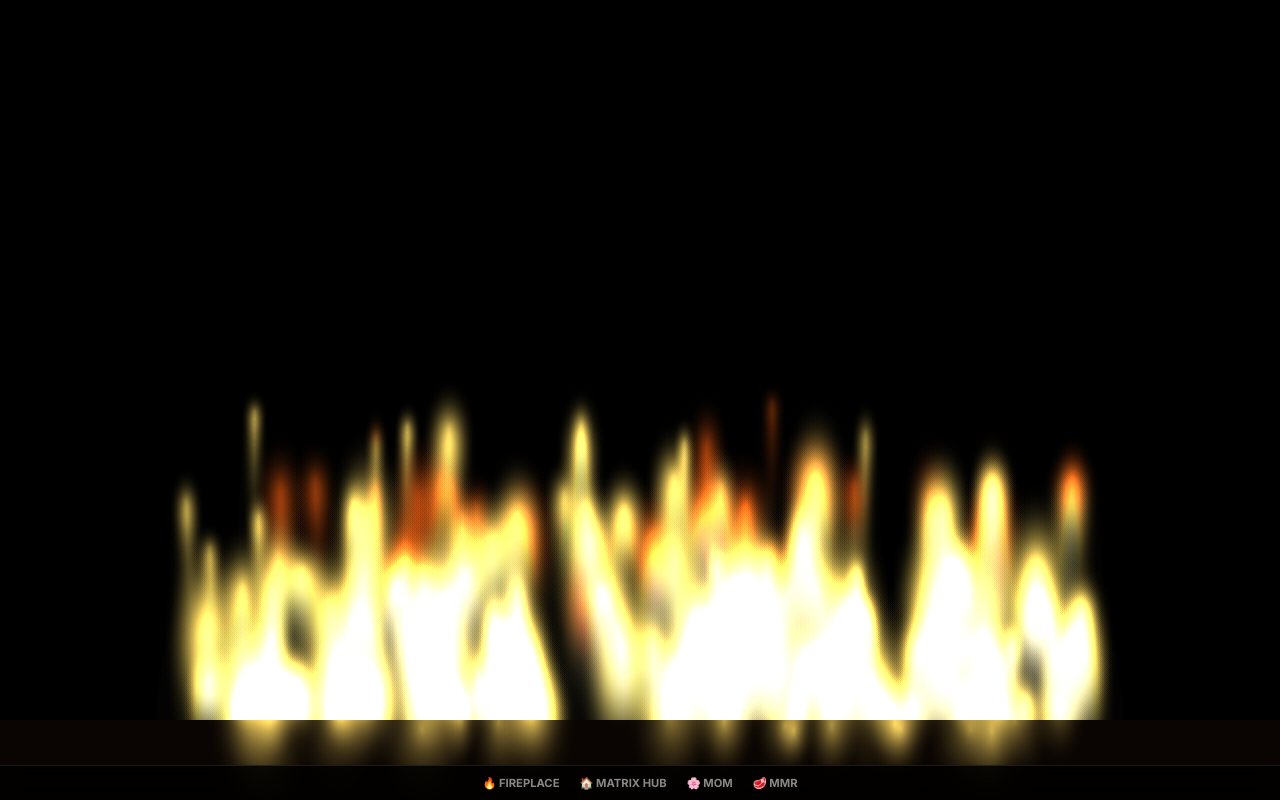
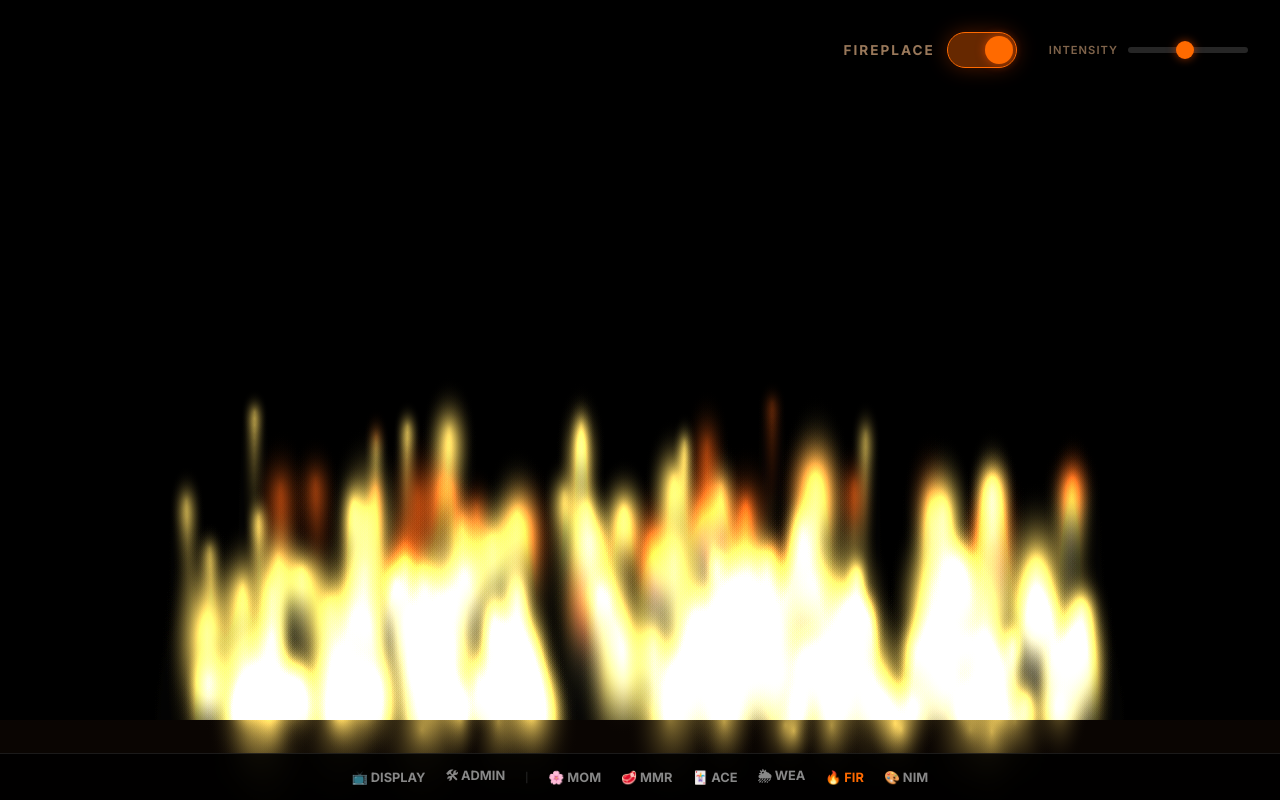
Before and after one commit to mrmegatronix/_ct-FIR, a plain HTML site: page index.html in a window 1280 px wide. Drawn offline with Linux system fonts and the light colour scheme; animation ran at ten frames a second.

Commit message:
fix: on/off controls, intensity slider, complete nav bar

```diff
--- a/index.html
+++ b/index.html
@@ -32,54 +32,100 @@
             z-index: 1;
         }
 
-        /* --- Visual Hierarchy --- */
-        #slide-viewport {
-            position: fixed; inset: 0;
-            z-index: 10;
-            display: flex; align-items: center; justify-content: center;
-            pointer-events: none;
+        /* --- On/Off Controls --- */
+        .fire-controls {
+            position: fixed;
+            top: 2rem;
+            right: 2rem;
+            z-index: 100;
+            display: flex;
+            gap: 12px;
+            align-items: center;
+            opacity: 0;
+            transition: opacity 0.3s ease;
+        }
+        body:hover .fire-controls { opacity: 1; }
+
+        .fire-toggle {
+            position: relative;
+            width: 70px;
+            height: 36px;
+            background: rgba(255,255,255,0.1);
+            border: 1px solid var(--border);
+            border-radius: 50px;
+            cursor: pointer;
+            transition: background 0.3s;
+            backdrop-filter: blur(10px);
+        }
+        .fire-toggle.active {
+            background: rgba(255, 100, 0, 0.4);
+            border-color: var(--fire-bright);
+            box-shadow: 0 0 20px rgba(255, 80, 0, 0.3);
+        }
+        .fire-toggle::after {
+            content: '';
+            position: absolute;
+            top: 3px;
+            left: 3px;
+            width: 28px;
+            height: 28px;
+            background: #fff;
+            border-radius: 50%;
+            transition: transform 0.3s, background 0.3s;
+        }
+        .fire-toggle.active::after {
+            transform: translateX(34px);
+            background: var(--fire-bright);
+            box-shadow: 0 0 10px var(--fire-glow);
         }
 
-        .slide {
-            position: absolute; inset: 0;
-            display: flex; flex-direction: column;
-            align-items: center; justify-content: center;
-            text-align: center; opacity: 0;
-            transition: opacity 1.5s ease-in-out;
-            padding: 5rem;
-        }
-        .slide.active { opacity: 1; }
-
-        .premium-title {
-            font-family: 'Playfair Display', serif;
-            font-size: clamp(6.5rem, 16vw, 15rem);
-            font-weight: 900;
-            line-height: 0.9;
-            margin-bottom: 2rem;
+        .fire-label {
+            font-size: 0.85rem;
+            font-weight: 700;
             text-transform: uppercase;
-            letter-spacing: -0.02em;
-            color: #fff;
-            text-shadow:
-                0 0 20px rgba(255, 80, 0, 0.8),
-                0 0 40px rgba(255, 40, 0, 0.4),
-                0 10px 30px rgba(0,0,0,0.8);
-            animation: flame-flicker 3s infinite alternate;
+            letter-spacing: 2px;
+            color: rgba(255,200,150,0.6);
+            text-shadow: 0 2px 5px rgba(0,0,0,0.8);
         }
 
-        @keyframes flame-flicker {
-            0% { text-shadow: 0 0 20px rgba(255, 80, 0, 0.8), 0 0 40px rgba(255, 40, 0, 0.4); transform: scale(1); }
-            50% { text-shadow: 0 0 30px rgba(255, 120, 0, 1), 0 0 60px rgba(255, 60, 0, 0.6); transform: scale(1.01); }
-            100% { text-shadow: 0 0 25px rgba(255, 80, 0, 0.9), 0 0 50px rgba(255, 40, 0, 0.5); transform: scale(0.99); }
+        .intensity-control {
+            display: flex;
+            align-items: center;
+            gap: 10px;
+            margin-left: 20px;
+        }
+        .intensity-control input[type="range"] {
+            -webkit-appearance: none;
+            width: 120px;
+            height: 6px;
+            background: rgba(255,255,255,0.15);
+            border-radius: 10px;
+            outline: none;
+        }
+        .intensity-control input[type="range"]::-webkit-slider-thumb {
+            -webkit-appearance: none;
+            width: 18px;
+            height: 18px;
+            background: var(--fire-bright);
+            border-radius: 50%;
+            cursor: pointer;
+            box-shadow: 0 0 10px var(--fire-glow);
+        }
+        .intensity-label {
+            font-size: 0.7rem;
+            font-weight: 600;
+            color: rgba(255,200,150,0.5);
+            text-transform: uppercase;
+            letter-spacing: 1px;
         }
 
-        .premium-description {
-            font-size: clamp(1.2rem, 2.5vw, 2.5rem);
-            max-width: 1000px;
-            font-weight: 600;
-            opacity: 0.9;
-            line-height: 1.4;
-            color: #ffccaa;
-            text-shadow: 0 2px 10px rgba(0,0,0,0.8);
+        /* --- Status Badge --- */
+        .status-badge {
+            position: fixed; top: 2rem; left: 2rem;
+            color: rgba(255, 200, 150, 0.2);
+            font-size: 0.75rem; font-weight: 800;
+            text-transform: uppercase; letter-spacing: 4px;
+            z-index: 50;
         }
 
         /* --- Progress Bar --- */
@@ -90,36 +136,50 @@
             z-index: 100; transition: width 0.1s linear;
         }
 
-        .status-badge {
-            position: fixed; top: 2rem; left: 2rem;
-            color: rgba(255, 200, 150, 0.2);
-            font-size: 0.75rem; font-weight: 800;
-            text-transform: uppercase; letter-spacing: 4px;
-            z-index: 50;
-        }
-
-        /* Nav Hub */
+        /* --- Nav Hub --- */
         .nav-hub {
             position: fixed; bottom: 0; left: 0; right: 0;
-            background: rgba(0,0,0,0.8); backdrop-filter: blur(10px);
-            border-top: 1px solid var(--border); padding: 10px;
-            display: flex; justify-content: center; gap: 20px;
+            background: rgba(0,0,0,0.85); backdrop-filter: blur(10px);
+            border-top: 1px solid var(--border); padding: 12px 20px;
+            display: flex; justify-content: center; align-items: center; gap: 20px;
             z-index: 5000; transform: translateY(100%); transition: 0.3s;
             pointer-events: auto;
         }
         body:hover .nav-hub { transform: translateY(0); }
-        .nav-link { color: #888; text-decoration: none; font-size: 0.7rem; font-weight: 700; text-transform: uppercase; }
+        .nav-link {
+            color: #888; text-decoration: none; font-size: 0.8rem;
+            font-weight: 700; text-transform: uppercase;
+            transition: color 0.2s;
+        }
         .nav-link:hover { color: #ff6a00; }
+        .nav-link.active { color: #ff6a00; }
+        .nav-sep { color: #333; font-size: 0.6rem; }
     </style>
 </head>
 <body>
     <canvas id="fireplace"></canvas>
 
+    <!-- On/Off Controls (hover to reveal) -->
+    <div class="fire-controls">
+        <span class="fire-label">Fireplace</span>
+        <div class="fire-toggle active" id="fire-toggle" onclick="toggleFire()"></div>
+        <div class="intensity-control">
+            <span class="intensity-label">Intensity</span>
+            <input type="range" min="50" max="800" value="400" id="fire-intensity" oninput="setIntensity(this.value)">
+        </div>
+    </div>
+
+    <!-- Navigation Hub -->
     <nav class="nav-hub">
-        <a href="index.html" class="nav-link">🔥 Fireplace</a>
-        <a href="../_ct-MATRIX/index.html" class="nav-link">🏠 Matrix Hub</a>
+        <a href="../_ct-MATRIX/index.html" class="nav-link">📺 Display</a>
+        <a href="../_ct-MATRIX/masteradmin.html" class="nav-link">🛠 Admin</a>
+        <span class="nav-sep">|</span>
         <a href="../_ct-MOM/index.html" class="nav-link">🌸 MOM</a>
         <a href="../_ct-MMR/index.html" class="nav-link">🥩 MMR</a>
+        <a href="../_ct-ACE/index.html" class="nav-link">🃏 ACE</a>
+        <a href="../_ct-WEA/index.html" class="nav-link">🌦 WEA</a>
+        <a href="index.html" class="nav-link active">🔥 FIR</a>
+        <a href="../_ct-NIM/index.html" class="nav-link">🎨 NIM</a>
     </nav>
 
     <script>
@@ -127,6 +187,8 @@
         const canvas = document.getElementById('fireplace');
         const ctx = canvas.getContext('2d');
         let W, H;
+        let fireActive = true;
+        let maxFlames = 400;
 
         function resize() {
             W = canvas.width = window.innerWidth;
@@ -138,7 +200,6 @@
         /* ── Realistic Fire Engine ────────────────── */
         const rand = (min, max) => Math.random() * (max - min) + min;
         const flames = [];
-        const MAX_FLAMES = 400;
 
         function spawnFlame() {
             const floorY = H * 0.92;
@@ -152,7 +213,7 @@
                 r: rand(20, 60),
                 life: 1,
                 decay: rand(0.003, 0.01),
-                stretch: rand(1.5, 2.5) // Vertical stretching
+                stretch: rand(1.5, 2.5)
             });
         }
 
@@ -165,8 +226,10 @@
             ctx.fillStyle = '#0a0502';
             ctx.fillRect(0, H * 0.9, W, H * 0.1);
 
-            if (flames.length < MAX_FLAMES) {
-                for(let i=0; i<4; i++) spawnFlame();
+            if (fireActive) {
+                if (flames.length < maxFlames) {
+                    for(let i=0; i<4; i++) spawnFlame();
+                }
             }
 
             ctx.globalCompositeOperation = 'lighter';
@@ -180,7 +243,6 @@
                 if (f.life <= 0 || f.r < 1) { flames.splice(i, 1); continue; }
 
                 const alpha = Math.pow(f.life, 2) * 0.5;
-                const grad = ctx.createRadialGradient(f.x, f.y, 0, f.x, f.y, f.r);
 
                 let color;
                 if (f.life > 0.7) color = `rgba(255, 220, 100, ${alpha})`;
@@ -206,6 +268,17 @@
             requestAnimationFrame(loop);
         }
         loop();
+
+        // --- Controls ---
+        window.toggleFire = function() {
+            fireActive = !fireActive;
+            const toggle = document.getElementById('fire-toggle');
+            toggle.classList.toggle('active', fireActive);
+        };
+
+        window.setIntensity = function(val) {
+            maxFlames = parseInt(val);
+        };
     })();
     </script>
 
```
